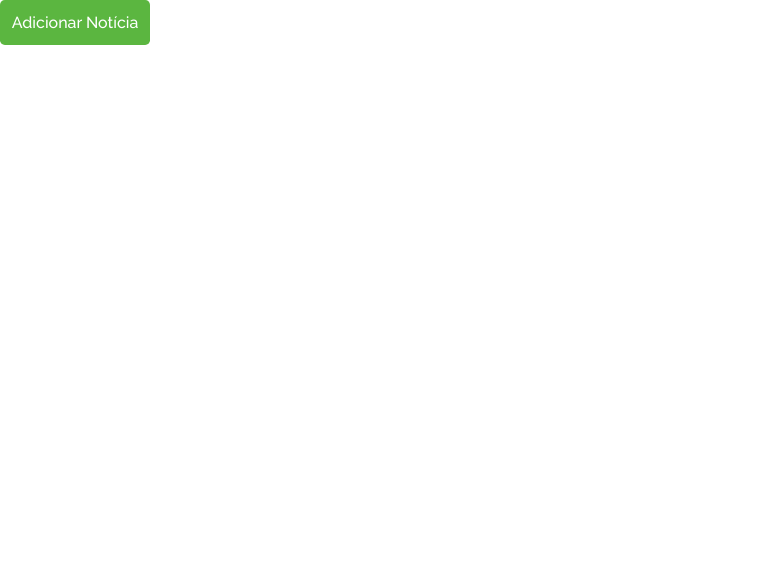
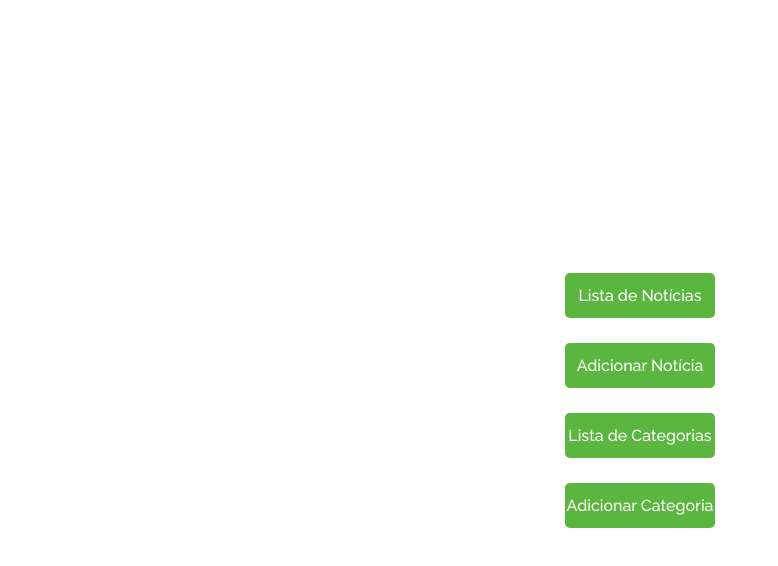
Before and after one commit to nicolasduma/TheNews, a React (Create React App) app in the folder project/: page /app/user in a window 1280 px wide. Shown: the top 566 px of the page, without its empty margins (0-778 px from the left). Built offline with nearby package versions, Linux system fonts and the light colour scheme.

Commit message:
update UserAdmin

```diff
--- a/project/src/App/pages/UserAdmin/index.js
+++ b/project/src/App/pages/UserAdmin/index.js
@@ -1,11 +1,18 @@
-import { Link } from 'react-router-dom'
+import { useRouteMatch, Link } from 'react-router-dom'
 
+import { Head } from '../../components'
 import { Conteiner } from './styles'
 
 function UserAdmin() {
+  const match = useRouteMatch()
+
   return (
     <Conteiner>
-      <Link to="../add/AddNews" children="Adicionar Notícia" />
+      <Head title="The News - Controle" />
+      <Link to={`${match.url}/news`} children="Lista de Notícias" />
+      <Link to={`${match.url}/news/add`} children="Adicionar Notícia" />
+      <Link to={`${match.url}/categories`} children="Lista de Categorias" />
+      <Link to={`${match.url}/categories/add`} children="Adicionar Categoria" />
     </Conteiner>
   )
 }
--- a/project/src/App/pages/UserAdmin/styles.js
+++ b/project/src/App/pages/UserAdmin/styles.js
@@ -1,3 +1,11 @@
 import styled from 'styled-components'
 
-export const Conteiner = styled.div``
+export const Conteiner = styled.div`
+  height: 100vh;
+  padding: 0 20px;
+  display: flex;
+  flex-direction: column;
+  align-items: center;
+  justify-content: center;
+  gap: 25px;
+`
```
